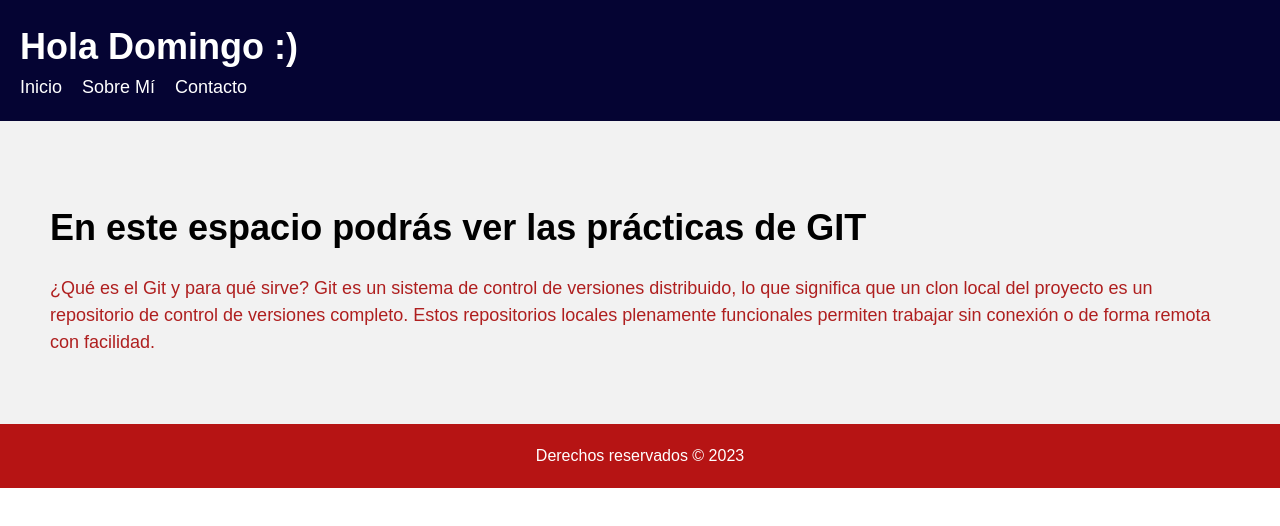
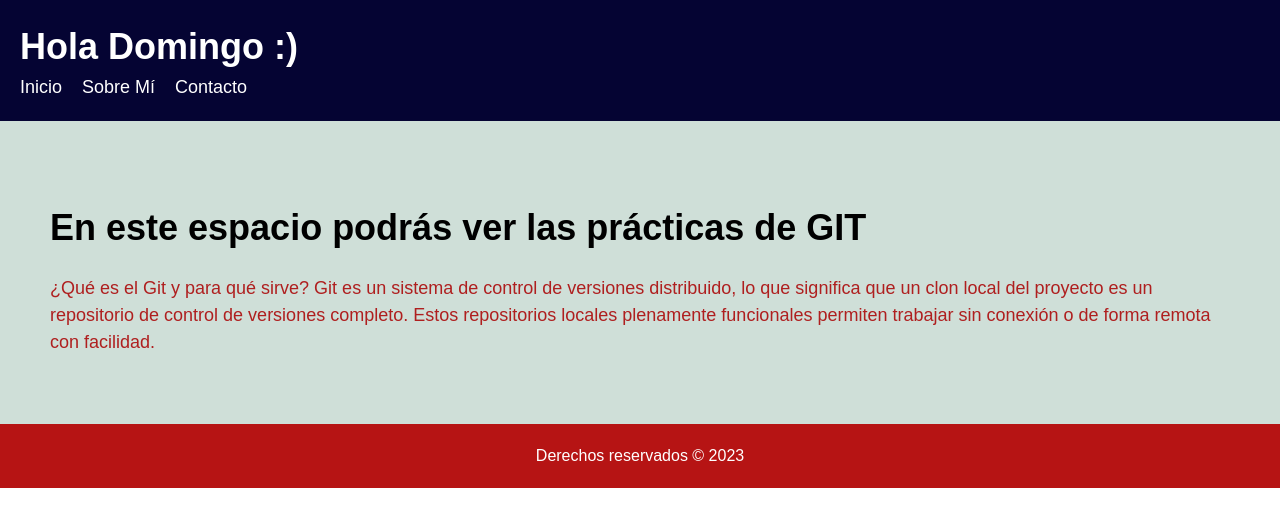
Before and after one commit to guadalupenietom-17/Tp1GIT_Guadalupe_Nieto, a plain HTML site: page index.html in a window 1280 px wide. Drawn offline with Linux system fonts and the light colour scheme.

Commit message:
Primer cambio

```diff
--- a/estilos.css
+++ b/estilos.css
@@ -9,7 +9,7 @@ body {
 
 /* Estilos para la sección "Inicio" */
 #inicio {
-  background-color: #f2f2f2;
+  background-color: #cfdfd8;
   padding: 50px;
 }
 
```
